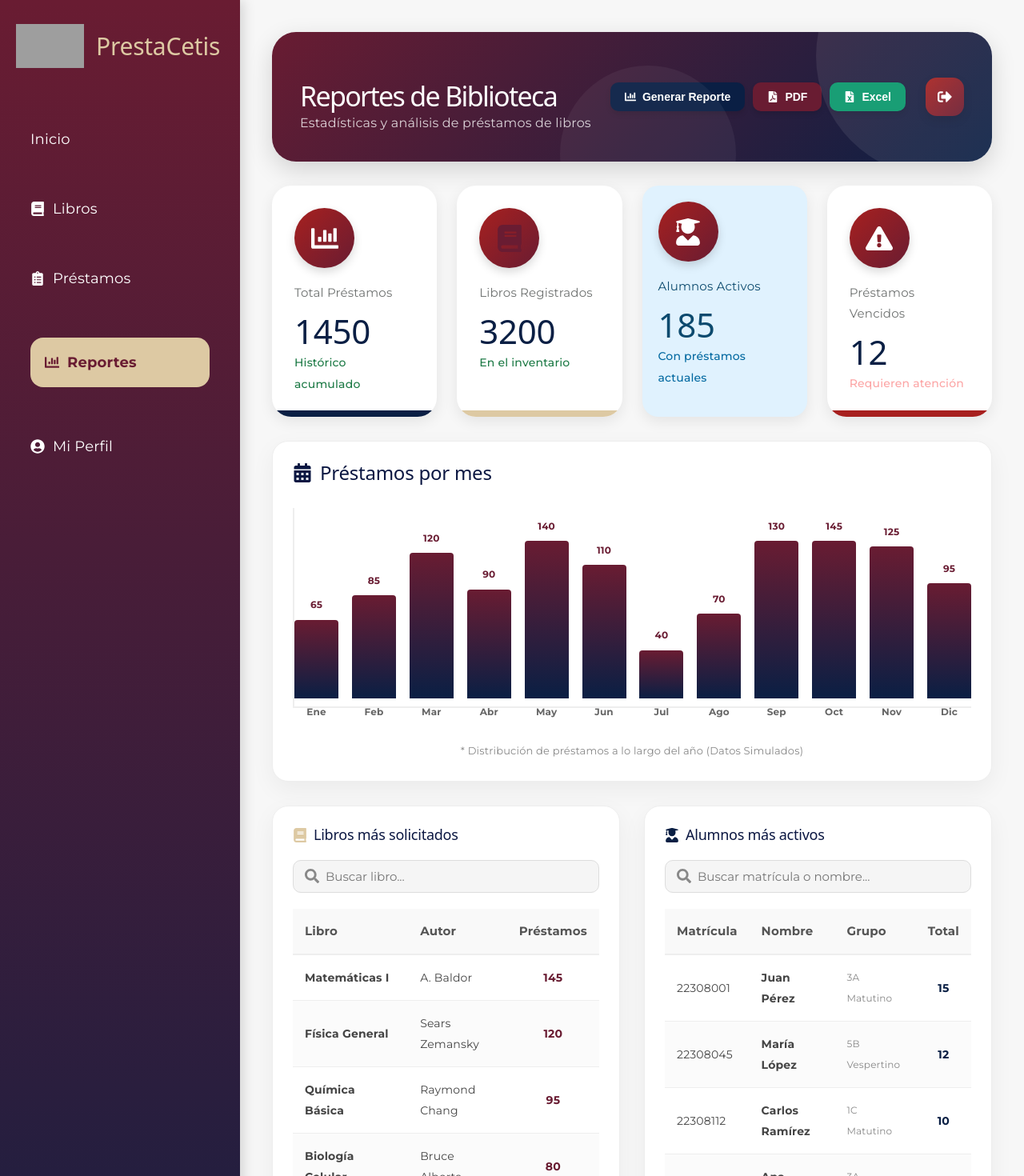
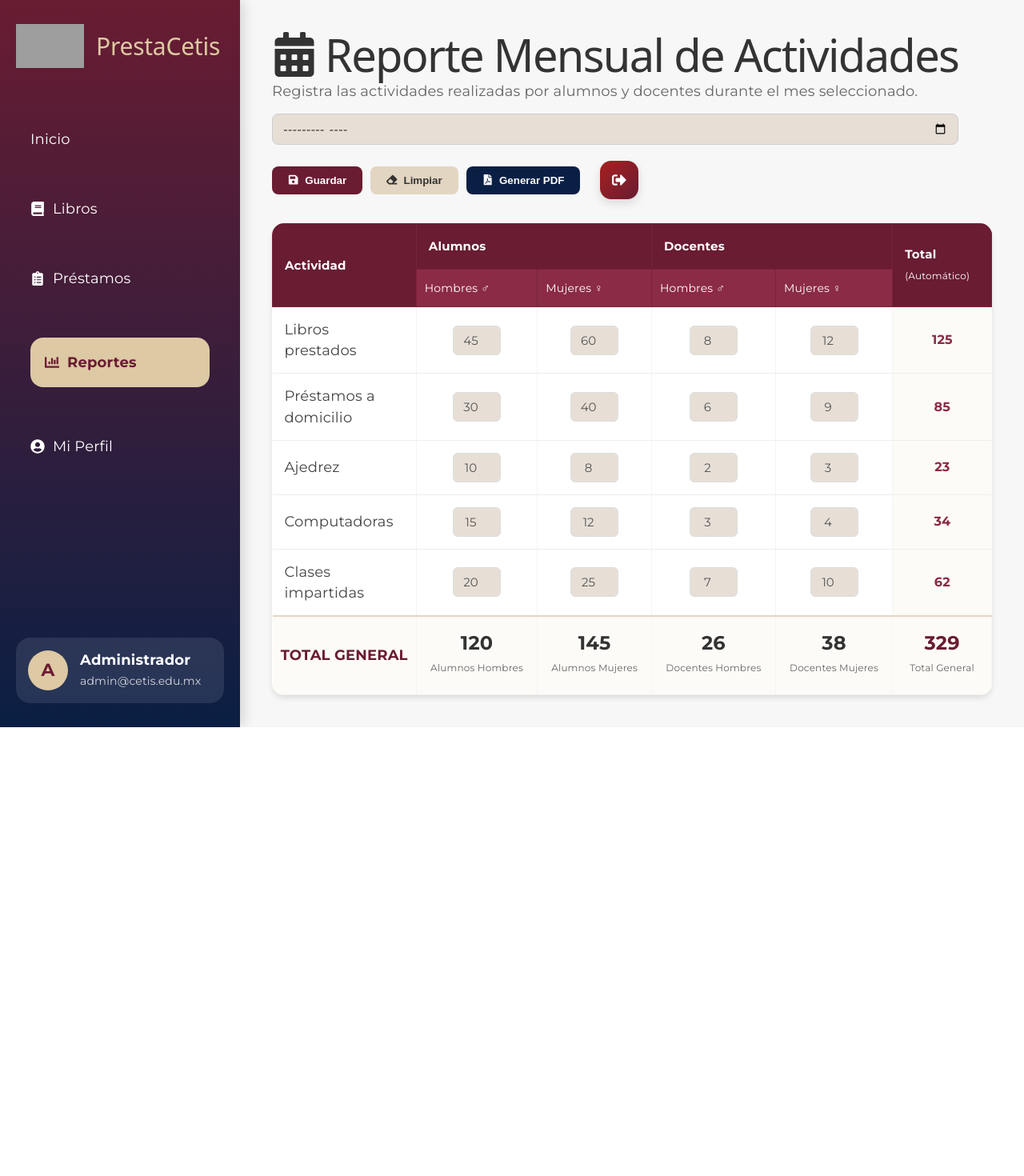
Before and after one commit to lisandrovences27-del/biblioteca_prepa, a React (Vite) app in the folder frontend/: page /reportes in a window 1280 px wide. Shown: the top 1470 px of the page at 80% size. After the commit the page ends 909 px from the top, so only its background shows below. Built offline with nearby package versions, Linux system fonts and the light colour scheme; grey boxes are pictures that could not be loaded.

Commit message:
interfaz de reportes para biblioteca

```diff
--- a/frontend/src/vistas/ReportesBiblioteca.jsx
+++ b/frontend/src/vistas/ReportesBiblioteca.jsx
@@ -1,336 +1,196 @@
+import { useState } from "react";
 import "../App.css";
 import Sidebar from "../componentes/Sidebar";
 import LogoutButton from "../componentes/LogoutButton";
-import {
-  FaBook,
-  FaUserGraduate,
-  FaExclamationTriangle,
-  FaChartBar,
-  FaDownload,
-  FaFilePdf,
-  FaFileExcel,
-  FaSearch,
-  FaCalendarAlt,
-  FaClock
-} from "react-icons/fa";
+import { FaCalendarAlt, FaSave, FaEraser, FaFilePdf } from "react-icons/fa";
 
-// Mock Data
-const statsGenerales = {
-  totalPrestamos: 1450,
-  librosRegistrados: 3200,
-  alumnosActivos: 185,
-  prestamosVencidos: 12
+function ReportesBiblioteca() {
+  const [selectedMonth, setSelectedMonth] = useState("");
+
+  const initialData = {
+    librosPrestados: { ah: 45, am: 60, dh: 8, dm: 12 },
+    prestamosDomicilio: { ah: 30, am: 40, dh: 6, dm: 9 },
+    ajedrez: { ah: 10, am: 8, dh: 2, dm: 3 },
+    computadoras: { ah: 15, am: 12, dh: 3, dm: 4 },
+    clasesImpartidas: { ah: 20, am: 25, dh: 7, dm: 10 }
   };
 
-const datosGrafica = [
-  { mes: "Ene", valor: 65, max: 150 },
-  { mes: "Feb", valor: 85, max: 150 },
-  { mes: "Mar", valor: 120, max: 150 },
-  { mes: "Abr", valor: 90, max: 150 },
-  { mes: "May", valor: 140, max: 150 },
-  { mes: "Jun", valor: 110, max: 150 },
-  { mes: "Jul", valor: 40, max: 150 },
-  { mes: "Ago", valor: 70, max: 150 },
-  { mes: "Sep", valor: 130, max: 150 },
-  { mes: "Oct", valor: 145, max: 150 },
-  { mes: "Nov", valor: 125, max: 150 },
-  { mes: "Dic", valor: 95, max: 150 },
-];
+  const [reportData, setReportData] = useState(initialData);
 
-const librosTop = [
-  { id: 1, libro: "Matemáticas I", autor: "A. Baldor", veces: 145 },
-  { id: 2, libro: "Física General", autor: "Sears Zemansky", veces: 120 },
-  { id: 3, libro: "Química Básica", autor: "Raymond Chang", veces: 95 },
-  { id: 4, libro: "Biología Celular", autor: "Bruce Alberts", veces: 80 },
-  { id: 5, libro: "Historia de México", autor: "F. Gómez", veces: 65 }
-];
-
-const alumnosTop = [
-  { matricula: "22308001", nombre: "Juan Pérez", grupo: "3A Matutino", cantidad: 15 },
-  { matricula: "22308045", nombre: "María López", grupo: "5B Vespertino", cantidad: 12 },
-  { matricula: "22308112", nombre: "Carlos Ramírez", grupo: "1C Matutino", cantidad: 10 },
-  { matricula: "22308089", nombre: "Ana Gómez", grupo: "3A Matutino", cantidad: 9 },
-  { matricula: "22308234", nombre: "Luis Martínez", grupo: "5A Vespertino", cantidad: 8 }
-];
-
-const retrasosAlertas = [
-  { id: 1, alumno: "Roberto Sánchez", libro: "Cálculo Diferencial", dias: 5 },
-  { id: 2, alumno: "Elena Torres", libro: "Física Cuántica", dias: 3 },
-  { id: 3, alumno: "Miguel Ángel", libro: "Álgebra Lineal", dias: 1 }
-];
-
-function ReportesBiblioteca() {
-
-  // Estilos en Línea Reutilizables (Para no depender de modificaciones en App.css)
-  const btnActionStyle = {
-    padding: "10px 18px", borderRadius: "10px", border: "none",
-    display: "flex", alignItems: "center", gap: "8px", fontWeight: "bold",
-    cursor: "pointer", color: "white", fontSize: "14px",
-    boxShadow: "0 4px 6px rgba(0,0,0,0.1)", transition: "transform 0.2s"
+  const handleInputChange = (actividad, campo, valor) => {
+    // Si esta vacio, lo manejamos como string vacio para que no marque error,
+    // pero al sumar lo tratamos como 0.
+    const val = valor === "" ? "" : parseInt(valor) || 0;
+    setReportData((prev) => ({
+      ...prev,
+      [actividad]: {
+        ...prev[actividad],
+        [campo]: val
+      }
+    }));
   };
 
-  const cardStyle = {
-    backgroundColor: "white", borderRadius: "20px", padding: "25px",
-    boxShadow: "0 10px 30px rgba(0,0,0,0.05)", border: "1px solid #eee",
-    display: "flex", flexDirection: "column"
+  const handleLimpiar = () => {
+    setReportData({
+      librosPrestados: { ah: 0, am: 0, dh: 0, dm: 0 },
+      prestamosDomicilio: { ah: 0, am: 0, dh: 0, dm: 0 },
+      ajedrez: { ah: 0, am: 0, dh: 0, dm: 0 },
+      computadoras: { ah: 0, am: 0, dh: 0, dm: 0 },
+      clasesImpartidas: { ah: 0, am: 0, dh: 0, dm: 0 }
+    });
   };
 
-  const tableHeaderStyle = {
-    padding: "15px", borderBottom: "2px solid #eee", textAlign: "left", color: "#555", backgroundColor: "#f9f9f9"
+  const handleGuardar = () => {
+    alert("Reporte guardado con éxito.");
   };
 
-  const tableCellStyle = {
-    padding: "15px", borderBottom: "1px solid #eee", color: "#444", fontSize: "14px"
+  const handlePDF = () => {
+    alert("Generando PDF...");
+  };
+
+  // Helper para convertir el valor del estado a numero seguro
+  const getSafeNum = (val) => {
+    return parseInt(val) || 0;
+  };
+
+  // Helper para fila total
+  const getTotalFila = (act) => {
+    return getSafeNum(act.ah) + getSafeNum(act.am) + getSafeNum(act.dh) + getSafeNum(act.dm);
+  };
+
+  // Totales de columnas
+  const totalAh = Object.values(reportData).reduce((acc, curr) => acc + getSafeNum(curr.ah), 0);
+  const totalAm = Object.values(reportData).reduce((acc, curr) => acc + getSafeNum(curr.am), 0);
+  const totalDh = Object.values(reportData).reduce((acc, curr) => acc + getSafeNum(curr.dh), 0);
+  const totalDm = Object.values(reportData).reduce((acc, curr) => acc + getSafeNum(curr.dm), 0);
+  const totalGeneral = totalAh + totalAm + totalDh + totalDm;
+
+  const RowItem = ({ label, objectKey }) => {
+    return (
+      <tr>
+        <td style={styles.tdLabel}>{label}</td>
+        <td style={styles.tdInput}>
+          <input
+            type="number"
+            style={styles.input}
+            value={reportData[objectKey].ah}
+            onChange={(e) => handleInputChange(objectKey, 'ah', e.target.value)}
+          />
+        </td>
+        <td style={styles.tdInput}>
+          <input
+            type="number"
+            style={styles.input}
+            value={reportData[objectKey].am}
+            onChange={(e) => handleInputChange(objectKey, 'am', e.target.value)}
+          />
+        </td>
+        <td style={styles.tdInput}>
+          <input
+            type="number"
+            style={styles.input}
+            value={reportData[objectKey].dh}
+            onChange={(e) => handleInputChange(objectKey, 'dh', e.target.value)}
+          />
+        </td>
+        <td style={styles.tdInput}>
+          <input
+            type="number"
+            style={styles.input}
+            value={reportData[objectKey].dm}
+            onChange={(e) => handleInputChange(objectKey, 'dm', e.target.value)}
+          />
+        </td>
+        <td style={styles.tdTotalRow}>{getTotalFila(reportData[objectKey])}</td>
+      </tr>
+    );
   };
 
   return (
     <div className="dashboard">
       <Sidebar />
-
       <main className="main-content">
 
-        {/* ===== ENCABEZADO Y ACCIONES ===== */}
-        <div className="topbar" style={{ display: "flex", justifyContent: "space-between", alignItems: "center", flexWrap: "wrap", gap: "20px" }}>
+        {/* Header y Acciones */}
+        <div style={{ display: 'flex', justifyContent: 'space-between', alignItems: 'center', marginBottom: '30px', flexWrap: 'wrap', gap: '20px' }}>
           <div>
-            <h1>Reportes de Biblioteca</h1>
-            <p>Estadísticas y análisis de préstamos de libros</p>
+            <h1 style={{ display: 'flex', alignItems: 'center', gap: '10px', margin: 0, color: '#333' }}>
+              <FaCalendarAlt /> Reporte Mensual de Actividades
+            </h1>
+            <p style={{ margin: '5px 0 15px 0', color: '#666' }}>
+              Registra las actividades realizadas por alumnos y docentes durante el mes seleccionado.
+            </p>
+            <input
+              type="month"
+              style={{ padding: '8px 12px', borderRadius: '8px', border: '1px solid #ccc', outline: 'none' }}
+              value={selectedMonth}
+              onChange={(e) => setSelectedMonth(e.target.value)}
+            />
           </div>
-          <div style={{ display: "flex", gap: "10px", flexWrap: "wrap", alignItems: "center" }}>
-            <button style={{ ...btnActionStyle, backgroundColor: "#0A1F44" }} title="Generar reporte completo">
-              <FaChartBar /> Generar Reporte
+          <div style={{ display: 'flex', gap: '10px', alignItems: 'center', flexWrap: 'wrap' }}>
+            <button style={{ ...styles.btn, backgroundColor: '#691C32', color: 'white' }} onClick={handleGuardar}>
+              <FaSave /> Guardar
             </button>
-            <button style={{ ...btnActionStyle, backgroundColor: "#691C32" }} title="Exportar a PDF">
-              <FaFilePdf /> PDF
+            <button style={{ ...styles.btn, backgroundColor: '#e2d5c1', color: '#333' }} onClick={handleLimpiar}>
+              <FaEraser /> Limpiar
             </button>
-            <button style={{ ...btnActionStyle, backgroundColor: "#059669" }} title="Exportar a Excel">
-              <FaFileExcel /> Excel
+            <button style={{ ...styles.btn, backgroundColor: '#0A1F44', color: 'white' }} onClick={handlePDF}>
+              <FaFilePdf /> Generar PDF
             </button>
             <LogoutButton />
           </div>
         </div>
 
-        {/* ===== TARJETAS ESTADÍSTICAS SUPERIORES ===== */}
-        <div className="cards-container" style={{ marginTop: "30px" }}>
-
-          <div className="dashboard-card blue-card">
-            <div className="card-left">
-              <div className="card-icon-circle" style={{ backgroundColor: "#0A1F44", color: "white" }}>
-                <FaChartBar />
-              </div>
-              <div>
-                <p className="card-title">Total Préstamos</p>
-                <h2>{statsGenerales.totalPrestamos}</h2>
-                <span className="card-info">Histórico acumulado</span>
-              </div>
-            </div>
-          </div>
-
-          <div className="dashboard-card beige-card">
-            <div className="card-left">
-              <div className="card-icon-circle" style={{ backgroundColor: "#DDC9A3", color: "#691C32" }}>
-                <FaBook />
-              </div>
-              <div>
-                <p className="card-title">Libros Registrados</p>
-                <h2>{statsGenerales.librosRegistrados}</h2>
-                <span className="card-info">En el inventario</span>
-              </div>
-            </div>
-          </div>
-
-          <div className="dashboard-card" style={{ backgroundColor: "#e0f2fe", border: "none", borderRadius: "20px", padding: "20px" }}>
-            <div className="card-left">
-              <div className="card-icon-circle" style={{ backgroundColor: "#0284c7", color: "white" }}>
-                <FaUserGraduate />
-              </div>
-              <div>
-                <p className="card-title" style={{ color: "#0c4a6e" }}>Alumnos Activos</p>
-                <h2 style={{ color: "#0c4a6e" }}>{statsGenerales.alumnosActivos}</h2>
-                <span className="card-info" style={{ color: "#0369a1" }}>Con préstamos actuales</span>
-              </div>
-            </div>
-          </div>
-
-          <div className="dashboard-card red-card">
-            <div className="card-left">
-              <div className="card-icon-circle" style={{ backgroundColor: "#691C32", color: "white" }}>
-                <FaExclamationTriangle />
-              </div>
-              <div>
-                <p className="card-title">Préstamos Vencidos</p>
-                <h2>{statsGenerales.prestamosVencidos}</h2>
-                <span className="card-info" style={{ color: "#fca5a5" }}>Requieren atención</span>
-              </div>
-            </div>
-          </div>
-
-        </div>
-
-        {/* ===== GRÁFICA PRINCIPAL (CSS PURO) ===== */}
-        <div style={{ ...cardStyle, marginTop: "30px" }}>
-          <div style={{ display: "flex", justifyContent: "space-between", alignItems: "center", marginBottom: "30px" }}>
-            <h2 style={{ margin: 0, color: "#0B1742", display: "flex", alignItems: "center", gap: "10px" }}>
-              <FaCalendarAlt /> Préstamos por mes
-            </h2>
-          </div>
-
-          <div style={{ height: "250px", display: "flex", alignItems: "flex-end", gap: "2%", padding: "10px 0", borderBottom: "2px solid #eee", borderLeft: "2px solid #eee" }}>
-            {datosGrafica.map((dato, idx) => {
-              const alturaPorcentaje = (dato.valor / dato.max) * 100;
-              return (
-                <div key={idx} style={{ flex: 1, display: "flex", flexDirection: "column", alignItems: "center", height: "100%", justifyContent: "flex-end", position: "relative", group: "chart-bar" }}>
-
-                  {/* Etiqueta Tooltip Simulada */}
-                  <div style={{ fontSize: "12px", fontWeight: "bold", color: "#691C32", marginBottom: "5px" }}>
-                    {dato.valor}
-                  </div>
-
-                  {/* Barra CSS */}
-                  <div style={{
-                    width: "100%",
-                    height: `${alturaPorcentaje}%`,
-                    background: "linear-gradient(to top, #0A1F44, #691C32)",
-                    borderRadius: "4px 4px 0 0",
-                    transition: "height 0.5s ease"
-                  }}></div>
-
-                  {/* Etiqueta Mes */}
-                  <div style={{ position: "absolute", bottom: "-30px", fontSize: "12px", color: "#666", fontWeight: "bold" }}>
-                    {dato.mes}
-                  </div>
-                </div>
-              );
-            })}
-          </div>
-          <div style={{ marginTop: "40px", textAlign: "center", color: "#888", fontSize: "13px" }}>
-            * Distribución de préstamos a lo largo del año (Datos Simulados)
-          </div>
-        </div>
-
-        {/* ===== TABLAS DIVIDIDAS (2 COLUMNAS) ===== */}
-        <div style={{ display: "grid", gridTemplateColumns: "repeat(auto-fit, minmax(400px, 1fr))", gap: "30px", marginTop: "30px" }}>
-
-          {/* TABLA: LIBROS MÁS SOLICITADOS */}
-          <div style={cardStyle}>
-            <div style={{ display: "flex", justifyContent: "space-between", alignItems: "center", marginBottom: "20px" }}>
-              <h2 style={{ margin: 0, color: "#0B1742", fontSize: "18px", display: "flex", alignItems: "center", gap: "8px" }}>
-                <FaBook color="#DDC9A3" /> Libros más solicitados
-              </h2>
-            </div>
-
-            {/* Buscador Visual */}
-            <div style={{ position: "relative", marginBottom: "20px" }}>
-              <FaSearch style={{ position: "absolute", left: "15px", top: "50%", transform: "translateY(-50%)", color: "#888" }} />
-              <input
-                type="text"
-                placeholder="Buscar libro..."
-                style={{ width: "100%", padding: "10px 10px 10px 40px", borderRadius: "10px", border: "1px solid #ddd", outline: "none", backgroundColor: "#f5f5f5", boxSizing: "border-box" }}
-              />
-            </div>
-
-            <div style={{ overflowX: "auto" }}>
-              <table style={{ width: "100%", borderCollapse: "collapse" }}>
+        {/* Tabla */}
+        <div style={{ backgroundColor: 'white', borderRadius: '15px', overflow: 'hidden', boxShadow: '0 4px 6px rgba(0,0,0,0.1)' }}>
+          <table style={{ width: '100%', borderCollapse: 'collapse', textAlign: 'center' }}>
             <thead>
               <tr>
-                    <th style={tableHeaderStyle}>Libro</th>
-                    <th style={tableHeaderStyle}>Autor</th>
-                    <th style={{ ...tableHeaderStyle, textAlign: "center" }}>Préstamos</th>
+                <th rowSpan="2" style={{ ...styles.thMain, width: '20%' }}>Actividad</th>
+                <th colSpan="2" style={styles.thMain}>Alumnos</th>
+                <th colSpan="2" style={styles.thMain}>Docentes</th>
+                <th rowSpan="2" style={styles.thMain}>Total<br/><span style={{fontSize: '12px', fontWeight: 'normal'}}>(Automático)</span></th>
+              </tr>
+              <tr>
+                <th style={styles.thSub}>Hombres ♂</th>
+                <th style={styles.thSub}>Mujeres ♀</th>
+                <th style={styles.thSub}>Hombres ♂</th>
+                <th style={styles.thSub}>Mujeres ♀</th>
               </tr>
             </thead>
             <tbody>
-                  {librosTop.map((item, index) => (
-                    <tr key={item.id} style={{ backgroundColor: index % 2 === 0 ? "white" : "#fbfbfb" }}>
-                      <td style={{ ...tableCellStyle, fontWeight: "bold" }}>{item.libro}</td>
-                      <td style={tableCellStyle}>{item.autor}</td>
-                      <td style={{ ...tableCellStyle, textAlign: "center", fontWeight: "bold", color: "#691C32" }}>
-                        {item.veces}
+              <RowItem label="Libros prestados" objectKey="librosPrestados" />
+              <RowItem label="Préstamos a domicilio" objectKey="prestamosDomicilio" />
+              <RowItem label="Ajedrez" objectKey="ajedrez" />
+              <RowItem label="Computadoras" objectKey="computadoras" />
+              <RowItem label="Clases impartidas" objectKey="clasesImpartidas" />
+            </tbody>
+            <tfoot>
+              <tr style={{ backgroundColor: '#fdfbf7' }}>
+                <td style={{ ...styles.tdFooter, color: '#691C32' }}>TOTAL GENERAL</td>
+                <td style={styles.tdFooter}>
+                  <div style={styles.footerNumber}>{totalAh}</div>
+                  <div style={styles.footerLabel}>Alumnos Hombres</div>
+                </td>
+                <td style={styles.tdFooter}>
+                  <div style={styles.footerNumber}>{totalAm}</div>
+                  <div style={styles.footerLabel}>Alumnos Mujeres</div>
+                </td>
+                <td style={styles.tdFooter}>
+                  <div style={styles.footerNumber}>{totalDh}</div>
+                  <div style={styles.footerLabel}>Docentes Hombres</div>
+                </td>
+                <td style={styles.tdFooter}>
+                  <div style={styles.footerNumber}>{totalDm}</div>
+                  <div style={styles.footerLabel}>Docentes Mujeres</div>
+                </td>
+                <td style={{ ...styles.tdFooter, color: '#691C32' }}>
+                  <div style={{ ...styles.footerNumber, color: '#691C32' }}>{totalGeneral}</div>
+                  <div style={styles.footerLabel}>Total General</div>
                 </td>
               </tr>
-                  ))}
-                </tbody>
+            </tfoot>
           </table>
-            </div>
-          </div>
-
-          {/* TABLA: ALUMNOS CON MÁS PRÉSTAMOS */}
-          <div style={cardStyle}>
-            <div style={{ display: "flex", justifyContent: "space-between", alignItems: "center", marginBottom: "20px" }}>
-              <h2 style={{ margin: 0, color: "#0B1742", fontSize: "18px", display: "flex", alignItems: "center", gap: "8px" }}>
-                <FaUserGraduate color="#0A1F44" /> Alumnos más activos
-              </h2>
-            </div>
-
-            <div style={{ position: "relative", marginBottom: "20px" }}>
-              <FaSearch style={{ position: "absolute", left: "15px", top: "50%", transform: "translateY(-50%)", color: "#888" }} />
-              <input
-                type="text"
-                placeholder="Buscar matrícula o nombre..."
-                style={{ width: "100%", padding: "10px 10px 10px 40px", borderRadius: "10px", border: "1px solid #ddd", outline: "none", backgroundColor: "#f5f5f5", boxSizing: "border-box" }}
-              />
-            </div>
-
-            <div style={{ overflowX: "auto" }}>
-              <table style={{ width: "100%", borderCollapse: "collapse" }}>
-                <thead>
-                  <tr>
-                    <th style={tableHeaderStyle}>Matrícula</th>
-                    <th style={tableHeaderStyle}>Nombre</th>
-                    <th style={tableHeaderStyle}>Grupo</th>
-                    <th style={{ ...tableHeaderStyle, textAlign: "center" }}>Total</th>
-                  </tr>
-                </thead>
-                <tbody>
-                  {alumnosTop.map((alumno, index) => (
-                    <tr key={alumno.matricula} style={{ backgroundColor: index % 2 === 0 ? "white" : "#fbfbfb" }}>
-                      <td style={tableCellStyle}>{alumno.matricula}</td>
-                      <td style={{ ...tableCellStyle, fontWeight: "bold" }}>{alumno.nombre}</td>
-                      <td style={{ ...tableCellStyle, color: "#888", fontSize: "12px" }}>{alumno.grupo}</td>
-                      <td style={{ ...tableCellStyle, textAlign: "center", fontWeight: "bold", color: "#0A1F44" }}>
-                        {alumno.cantidad}
-                      </td>
-                    </tr>
-                  ))}
-                </tbody>
-              </table>
-            </div>
-          </div>
-
-        </div>
-
-        {/* ===== REPORTE DE RETRASOS (ALERTA DESTACADA) ===== */}
-        <div style={{ ...cardStyle, marginTop: "30px", borderTop: "5px solid #991B1B", backgroundColor: "#fef2f2" }}>
-          <h2 style={{ margin: 0, color: "#991B1B", fontSize: "20px", display: "flex", alignItems: "center", gap: "10px", marginBottom: "20px" }}>
-            <FaExclamationTriangle /> Reporte de Retrasos Activos
-          </h2>
-
-          <div style={{ overflowX: "auto" }}>
-            <table style={{ width: "100%", borderCollapse: "collapse", backgroundColor: "white", borderRadius: "10px", overflow: "hidden" }}>
-              <thead>
-                <tr>
-                  <th style={{ ...tableHeaderStyle, backgroundColor: "#fca5a5", color: "#7f1d1d" }}>Alumno</th>
-                  <th style={{ ...tableHeaderStyle, backgroundColor: "#fca5a5", color: "#7f1d1d" }}>Libro / Recurso</th>
-                  <th style={{ ...tableHeaderStyle, backgroundColor: "#fca5a5", color: "#7f1d1d", textAlign: "center" }}>Días de Retraso</th>
-                  <th style={{ ...tableHeaderStyle, backgroundColor: "#fca5a5", color: "#7f1d1d", textAlign: "center" }}>Acción Sugerida</th>
-                </tr>
-              </thead>
-              <tbody>
-                {retrasosAlertas.map((retraso, index) => (
-                  <tr key={retraso.id} style={{ borderBottom: "1px solid #fee2e2" }}>
-                    <td style={{ ...tableCellStyle, fontWeight: "bold" }}>{retraso.alumno}</td>
-                    <td style={tableCellStyle}>{retraso.libro}</td>
-                    <td style={{ ...tableCellStyle, textAlign: "center", fontWeight: "bold", color: "#dc2626" }}>
-                      <FaClock style={{ marginRight: "5px" }} /> {retraso.dias} días
-                    </td>
-                    <td style={{ ...tableCellStyle, textAlign: "center" }}>
-                      <button style={{ padding: "6px 12px", borderRadius: "6px", border: "1px solid #dc2626", backgroundColor: "transparent", color: "#dc2626", fontWeight: "bold", cursor: "pointer" }}>
-                        Enviar Notificación
-                      </button>
-                    </td>
-                  </tr>
-                ))}
-              </tbody>
-            </table>
-          </div>
         </div>
 
       </main>
@@ -338,4 +198,40 @@ function ReportesBiblioteca() {
   );
 }
 
+const styles = {
+  btn: {
+    padding: '10px 20px', borderRadius: '8px', border: 'none', cursor: 'pointer',
+    display: 'flex', alignItems: 'center', gap: '8px', fontWeight: 'bold', transition: 'opacity 0.2s'
+  },
+  thMain: {
+    backgroundColor: '#691C32', color: 'white', padding: '15px', border: '1px solid #7a223a', fontWeight: 'bold'
+  },
+  thSub: {
+    backgroundColor: '#8b2b45', color: 'white', padding: '10px', border: '1px solid #7a223a', fontWeight: 'normal', fontSize: '14px'
+  },
+  tdLabel: {
+    padding: '15px', textAlign: 'left', borderBottom: '1px solid #eee', color: '#444'
+  },
+  tdInput: {
+    padding: '15px', borderBottom: '1px solid #eee', borderLeft: '1px solid #f5f5f5'
+  },
+  tdTotalRow: {
+    padding: '15px', borderBottom: '1px solid #eee', borderLeft: '1px solid #f5f5f5',
+    backgroundColor: '#fdfbf7', fontWeight: 'bold', color: '#8b2b45', fontSize: '16px'
+  },
+  input: {
+    width: '60px', padding: '8px', textAlign: 'center', border: '1px solid #ddd', borderRadius: '6px',
+    outline: 'none', color: '#555'
+  },
+  tdFooter: {
+    padding: '20px 10px', borderTop: '2px solid #e2d5c1', borderRight: '1px solid #f5f5f5', fontWeight: 'bold'
+  },
+  footerNumber: {
+    fontSize: '24px', marginBottom: '5px', color: '#333'
+  },
+  footerLabel: {
+    fontSize: '12px', color: '#666', fontWeight: 'normal'
+  }
+};
+
 export default ReportesBiblioteca;
```
Lines whose indentation alone changed are shown as unchanged.
